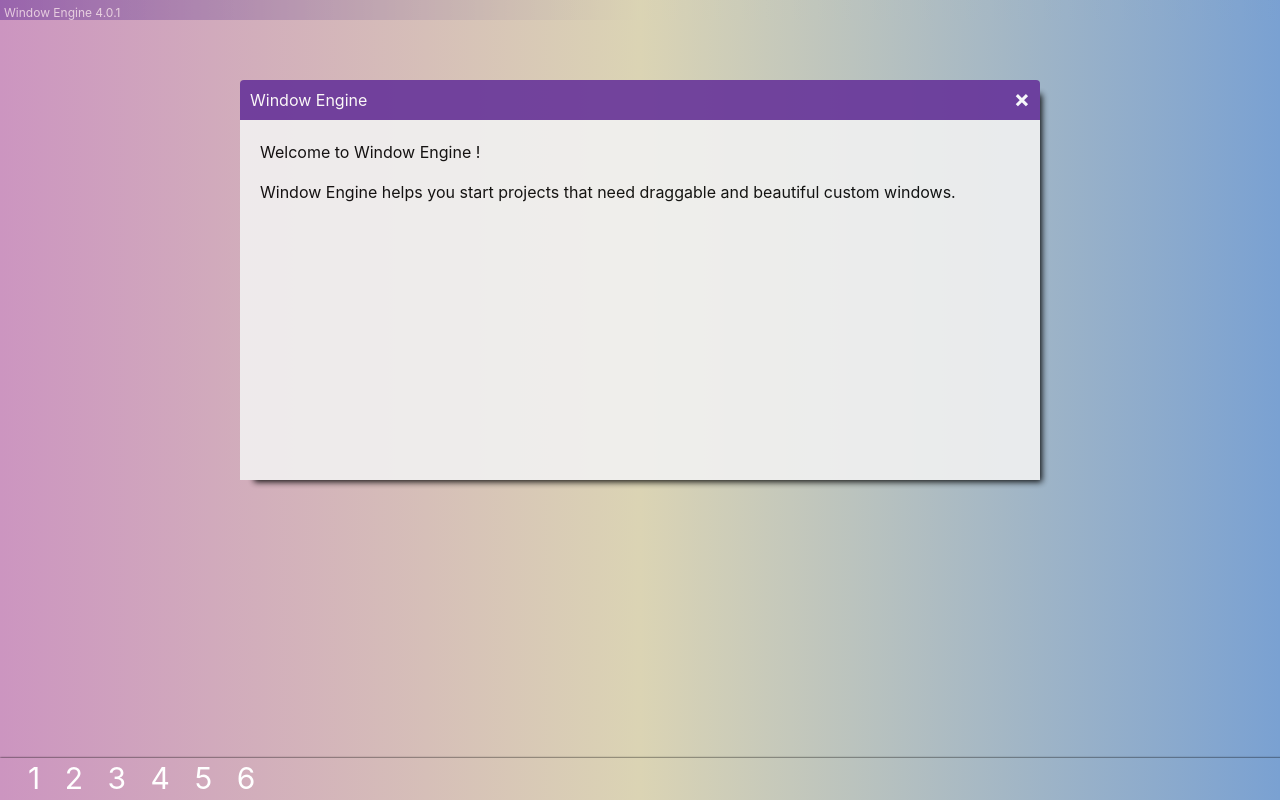
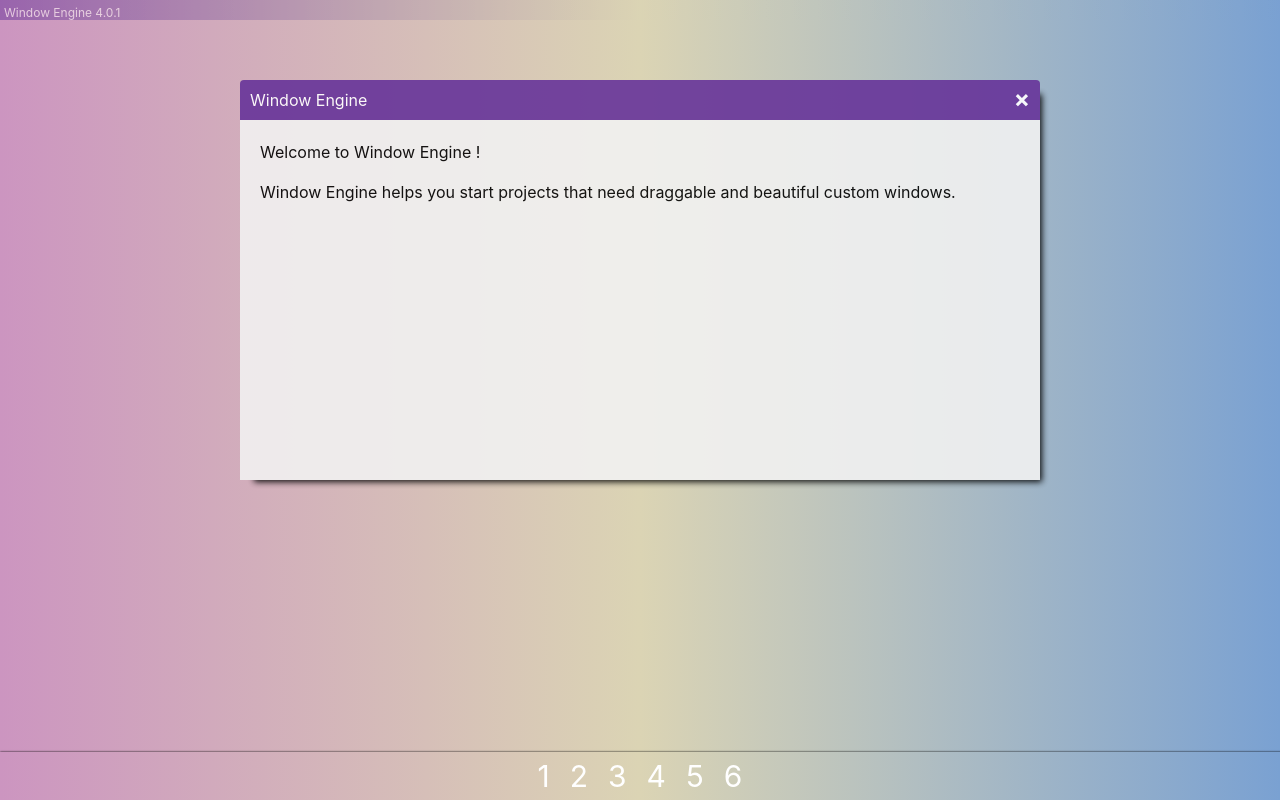
Before and after one commit to GStaehler/Window-Engine, a plain HTML site: page index.html in a window 1280 px wide. Drawn offline with Linux system fonts and the light colour scheme.

Commit message:
Change demo style

```diff
--- a/demo.css
+++ b/demo.css
@@ -15,12 +15,11 @@ footer {
 	bottom: 0px;
 	/* background-color: rebeccapurple; */
 	width: 100%;
-	height: 42px;
+	height: 48px;
 	padding: 4px;
-	padding-left: 8px;
 	box-shadow: 2px 2px 2px 2px black;
-	justify-content: flex-start !important;
-	display: block;
+	justify-content: center !important;
+	display: flex;
 }
 
 header {
@@ -44,10 +43,11 @@ p {
 }
 
 [id^="button"] {
-	margin-left: 20px;
+	margin-left: 10px;
+    margin-right: 10px;
 	color: white;
 	cursor: pointer;
 	font-size: 30px;
 	position: relative;
-	bottom: 6px;
+	bottom: 2px;
 }
```
